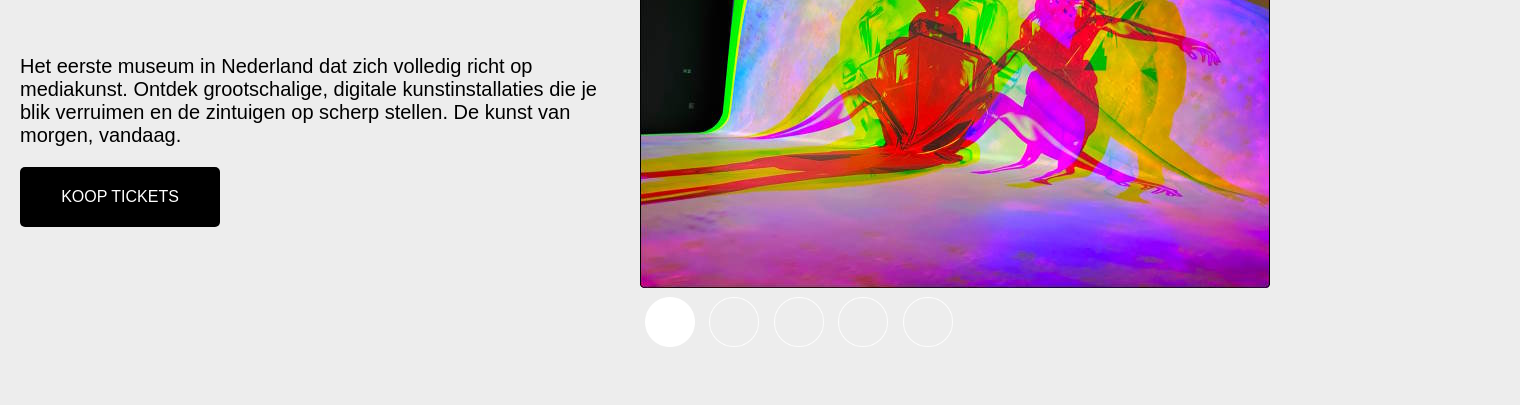
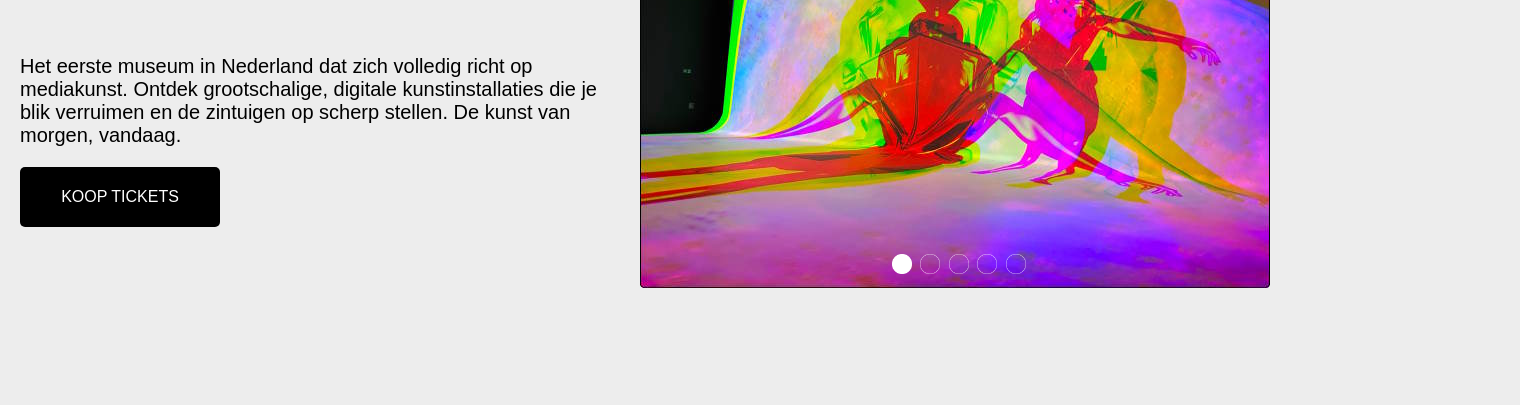
Before and after one commit to SuperTNT17/m2-bo-museumonline, a plain HTML site: page index.html in a window 1280 px wide. Shown: the part 282-687 px from the top of the page, 1520 px wide, since content can reach past the window. Drawn offline with Linux system fonts and the light colour scheme.

Commit message:
slideshow images af

```diff
--- a/script.js
+++ b/script.js
@@ -10,7 +10,6 @@ function currentSlide(n) {
 }
 
 function showSlide(n) {
-    var i;
     var x = document.getElementsByClassName("slide");
     var dots = document.getElementsByClassName("dot");
     if (n > x.length) {
@@ -19,12 +18,12 @@ function showSlide(n) {
     if (n < 1) {
         slideIndex = x.length
     }
-    for (i = 0; i < x.length; i++) {
+    for (let i = 0; i < x.length; i++) {
         x[i].style.display = "none";
     }
-    for (i = 0; i < dots.length; i++) {
-        dots[slideIndex - 1].src="images/circle.png";
+    for (let i = 0; i < dots.length; i++) {
+        dots[i].src = "images/circle.png"
     }
     x[slideIndex - 1].style.display = "inline";
-    dots[slideIndex - 1].src="images/circle_filled.png"
+    dots[slideIndex - 1].src = "images/circle_filled.png"
 }
--- a/style.css
+++ b/style.css
@@ -40,7 +40,6 @@ nav {
 #intro {
     display: flex;
     justify-content: center;
-    gap: 20px;
 }
 
 #introText {
@@ -49,6 +48,7 @@ nav {
     height: 500px;
     padding: 50px 10px;
     flex-direction: column;
+    margin-right: 20px;
 }
 
 #introTitle {
@@ -75,15 +75,15 @@ nav {
     display: none;
 }
 
-.dots{
-    display: flex;
-    flex-direction: row;
+#dots {
+    position: relative;
+    bottom: 40px;
+    left: 250px;
 }
 
 .dot {
-    width: 50px;
-    margin: 5px;
-    top: 20px;
+    width: 20px;
+    margin: 2px;
 }
 
 #geschiedenis {
```
